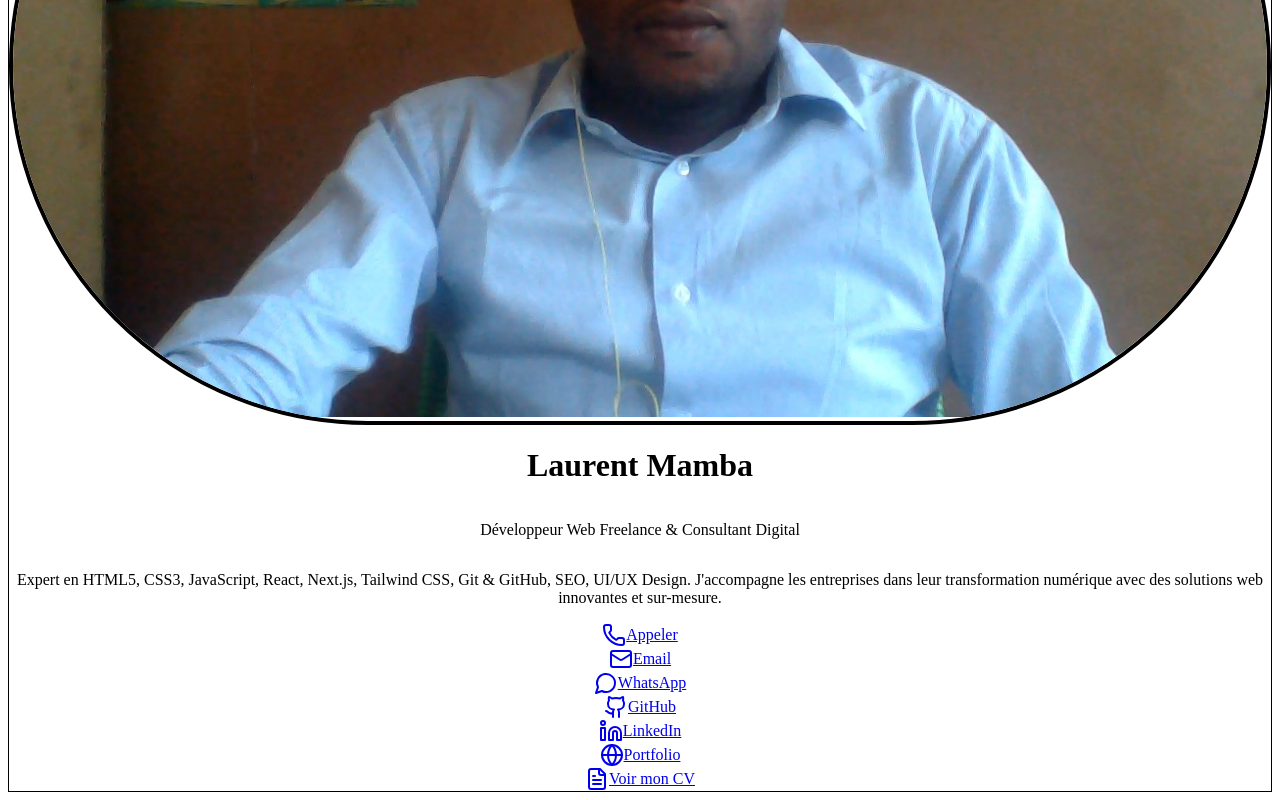
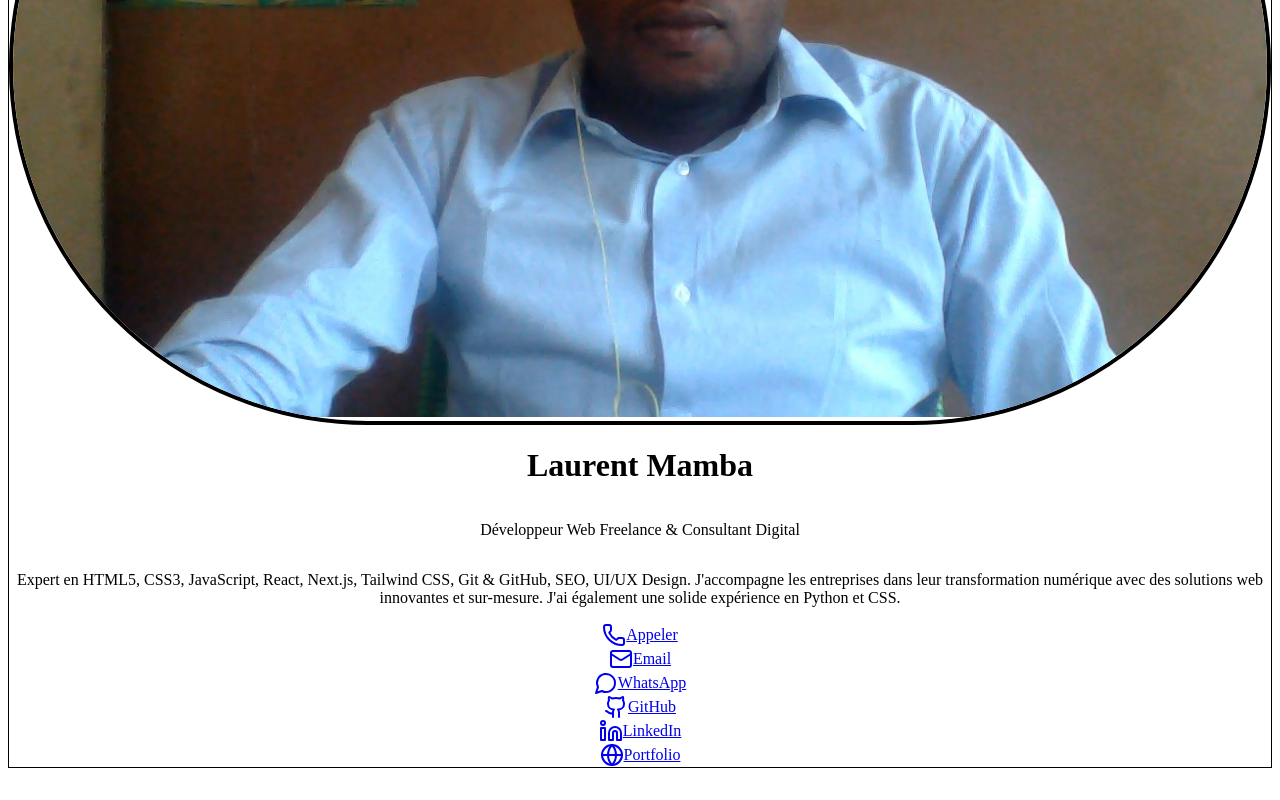
Before and after one commit to DIGITALSCHOOL025/MyCard, a React (Vite) app: page / in a window 1280 px wide. Shown: the part 301-1101 px from the top of the page. After the commit the page ends 1077 px from the top, so only its background shows below. Built offline with nearby package versions, Linux system fonts and the light colour scheme.

Commit message:
Mise à jour du design et ajout de l'expérience en Python et CSS

```diff
--- a/src/components/WebDevCard.jsx
+++ b/src/components/WebDevCard.jsx
@@ -1,4 +1,4 @@
-import { Phone, Mail, Globe, Github, Linkedin, MessageCircle, FileText } from "lucide-react";
+import { Phone, Mail, Globe, Github, Linkedin, MessageCircle } from "lucide-react";
 import { motion } from "framer-motion";
 
 export default function WebDevCard() {
@@ -38,7 +38,7 @@ export default function WebDevCard() {
               Développeur Web Freelance & Consultant Digital
             </p>
             <p className="text-center text-gray-600 dark:text-gray-400 text-sm mt-3 leading-relaxed">
-              Expert en HTML5, CSS3, JavaScript, React, Next.js, Tailwind CSS, Git & GitHub, SEO, UI/UX Design. J'accompagne les entreprises dans leur transformation numérique avec des solutions web innovantes et sur-mesure.
+              Expert en HTML5, CSS3, JavaScript, React, Next.js, Tailwind CSS, Git & GitHub, SEO, UI/UX Design. J'accompagne les entreprises dans leur transformation numérique avec des solutions web innovantes et sur-mesure. J'ai également une solide expérience en Python et CSS.
             </p>
             <div className="grid grid-cols-1 sm:grid-cols-2 gap-4 mt-6 w-full">
               <a href="tel:+243894797454" className="flex items-center justify-center bg-indigo-600 text-white rounded-lg py-2 px-4 text-sm hover:bg-indigo-700 transition">
@@ -59,9 +59,6 @@ export default function WebDevCard() {
               <a href="#" className="flex items-center justify-center bg-purple-600 text-white rounded-lg py-2 px-4 text-sm hover:bg-purple-700 transition">
                 <Globe className="mr-2 h-4 w-4" /> Portfolio
               </a>
-              <a href="#" className="col-span-1 sm:col-span-2 flex items-center justify-center bg-yellow-500 text-white rounded-lg py-2 px-4 text-sm hover:bg-yellow-600 transition">
-                <FileText className="mr-2 h-4 w-4" /> Voir mon CV
-              </a>
             </div>
           </div>
         </div>
```
